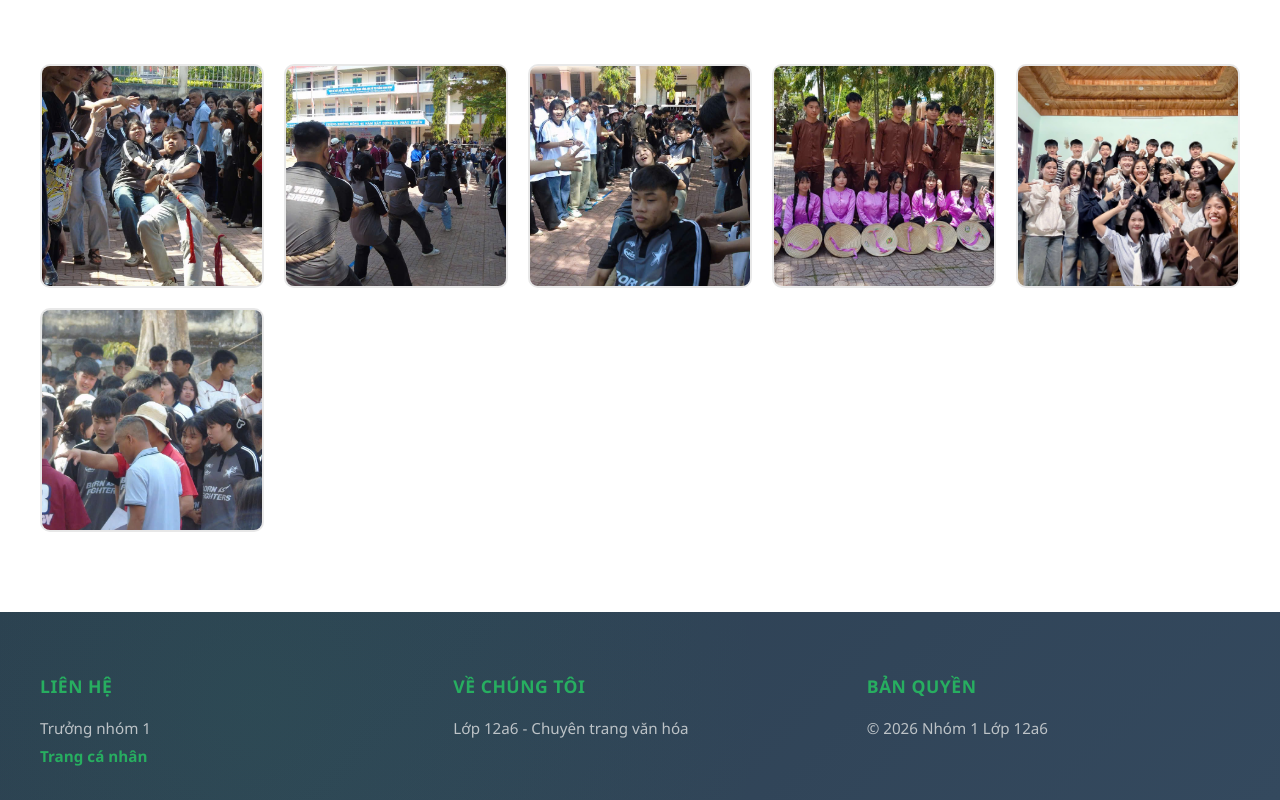
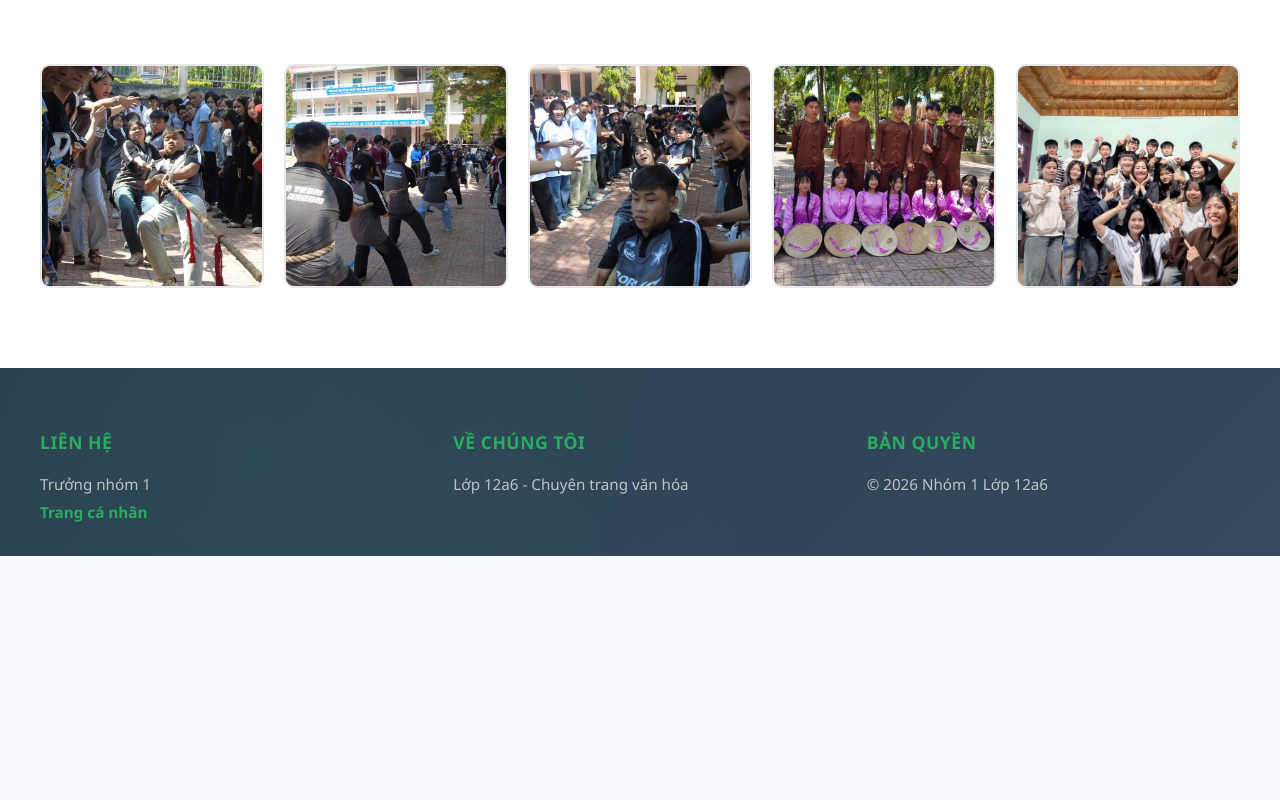
Before and after one commit to Nhom2-12a6v2/B-i-18, a plain HTML site: page nghethuat.html in a window 1280 px wide. Shown: the part 1979-2779 px from the top of the page. After the commit the page ends 2535 px from the top, so only its background shows below. Drawn offline with Linux system fonts and the light colour scheme.

Commit message:
Update nghethuat.html

```diff
--- a/nghethuat.html
+++ b/nghethuat.html
@@ -87,7 +87,6 @@
 				<div class="gallery-item"><img src="anh7.jpg" alt="Ảnh văn nghệ 3"></div>
 				<div class="gallery-item"><img src="anh8.jpg" alt="Ảnh văn nghệ 4"></div>
 				<div class="gallery-item"><img src="anh9.jpg" alt="Ảnh văn nghệ 5"></div>
-				<div class="gallery-item"><img src="anh1.jpg" alt="Ảnh văn nghệ 6"></div>
 			</div>
 		</section>
 
```
